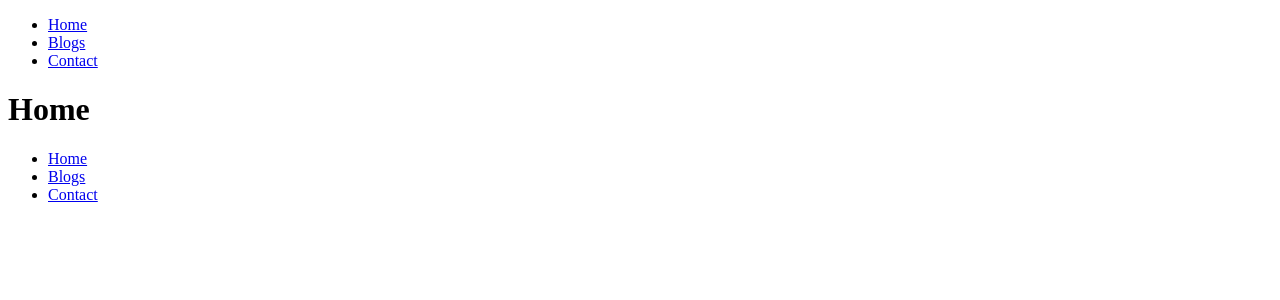
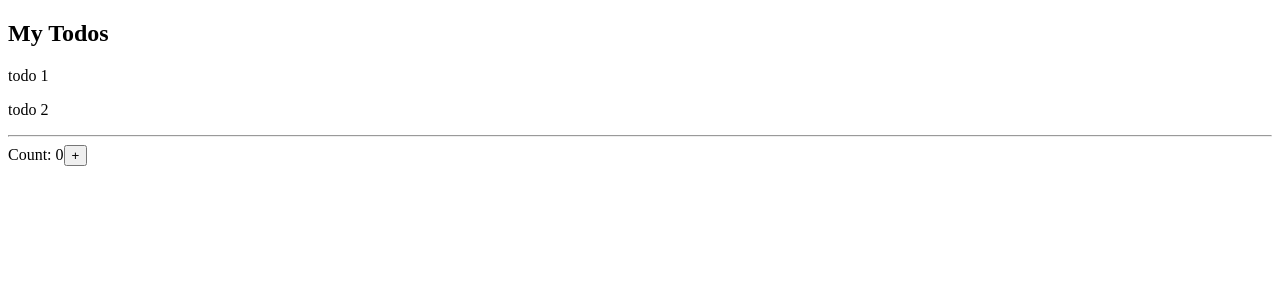
Before and after one commit to shohagh-work/reactapp, a React (Create React App) app: page / in a window 1280 px wide. Shown: the top 300 px of the page. Built offline with nearby package versions, Linux system fonts and the light colour scheme.

Commit message:
upto memo

```diff
--- a/src/index.js
+++ b/src/index.js
@@ -1,17 +1,40 @@
 /* eslint-disable react/react-in-jsx-scope */
+import { useState } from 'react';
 import ReactDOM from 'react-dom/client';
-import { BrowserRouter, Route, Routes } from 'react-router-dom';
-import Blogs from './pages/Blogs';
-import Contact from './pages/Contact';
-import Home from './pages/Home';
-import Layout from './pages/Layout';
-import NoPage from './pages/NoPage';
-// import Garage from './Message';
+// import { BrowserRouter, Route, Routes } from 'react-router-dom';
+// import Blogs from './pages/Blogs';
+// import Contact from './pages/Contact';
+// import Home from './pages/Home';
+// import Layout from './pages/Layout';
+// import NoPage from './pages/NoPage';
+import Todos from './Message';
 
 const root = ReactDOM.createRoot(
   document.getElementById('root'),
 );
-/* Router */
+/* React Memo */
+function App() {
+  const [count, setCount] = useState(0);
+  const [todos] = useState(['todo 1', 'todo 2']);
+  const increment = () => {
+    setCount((c) => c + 1);
+  };
+  return (
+    <>
+      <Todos todos={todos} />
+      <hr />
+      <div>
+        Count:
+        {' '}
+        {count}
+        <button type="button" onClick={increment}>+</button>
+      </div>
+    </>
+  );
+}
+
+root.render(<App />);
+/* Router
 export default function App() {
   return (
     <BrowserRouter>
@@ -26,7 +49,7 @@ export default function App() {
     </BrowserRouter>
   );
 }
-root.render(<App />);
+root.render(<App />); */
 /* React Forms */
 /* select
 function MyForm() {
--- a/src/message.js
+++ b/src/message.js
@@ -1,21 +1,30 @@
-import React from 'react';
+import React, { memo } from 'react';
 
-function Car() {
-  return (
-    <h2>
-      This is acar.
-    </h2>
-  );
-}
-function Garage() {
+function Todos({ todos }) {
   return (
     <>
-      <h1>It is a garage</h1>
-      <Car />
+      <h2>My Todos</h2>
+      {todos.map((todo) => <p key={todo.id}>{todo}</p>)}
     </>
   );
 }
-export default Garage;
+export default memo(Todos);
+// function Car() {
+//   return (
+//     <h2>
+//       This is acar.
+//     </h2>
+//   );
+// }
+// function Garage() {
+//   return (
+//     <>
+//       <h1>It is a garage</h1>
+//       <Car />
+//     </>
+//   );
+// }
+// export default Garage;
 
 // const message = () => {
 //   const name = 'Shohagh';
```
